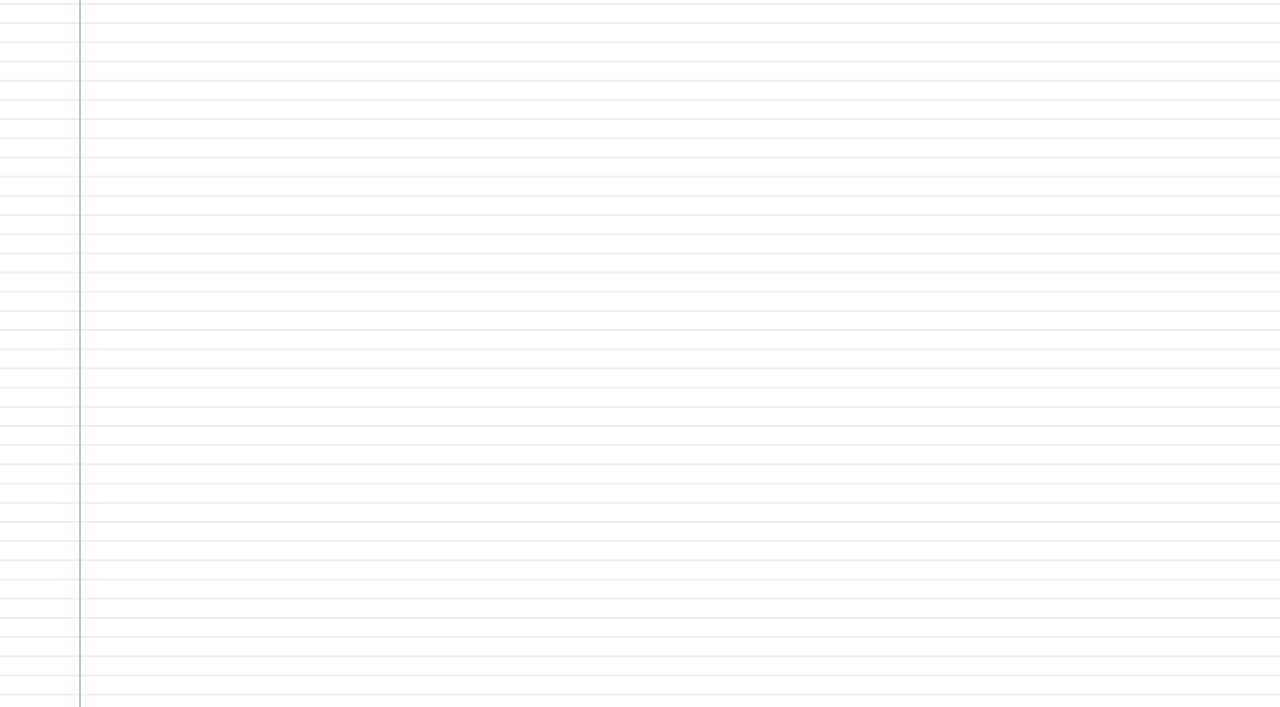
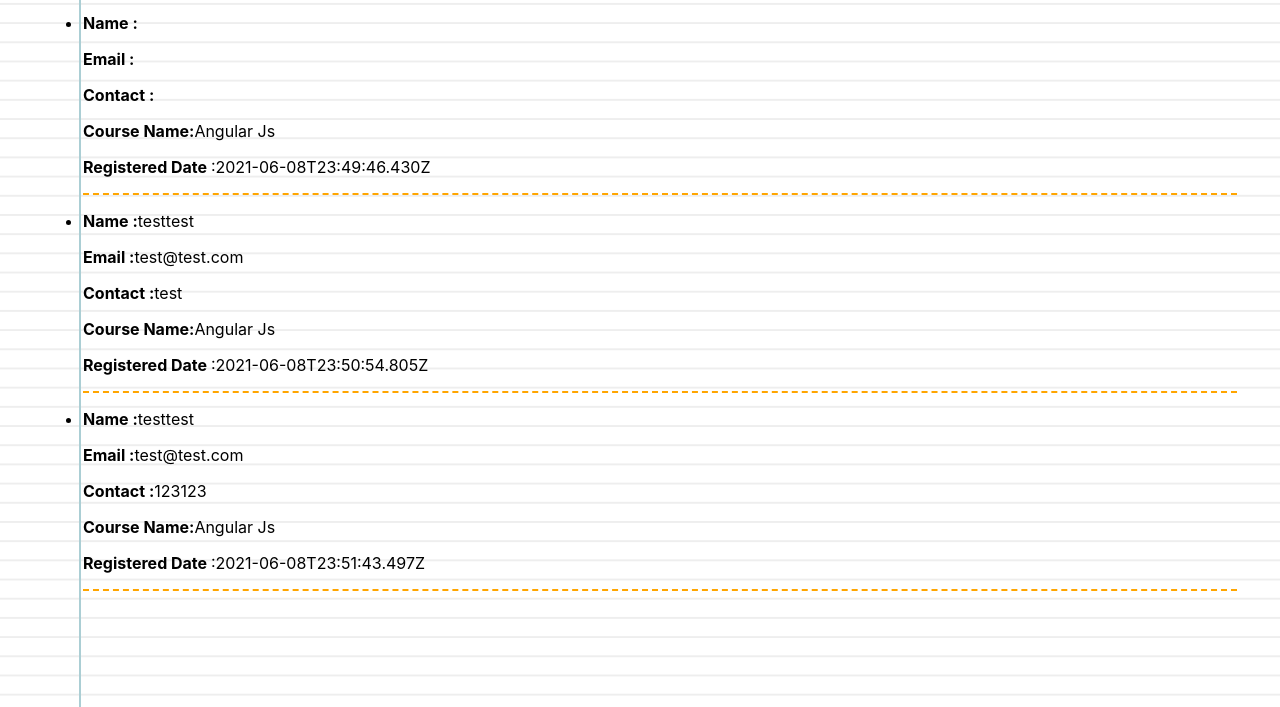
Before and after one commit to rr5803240/react-day3-assignment, a React app: page /trainees in a window 1280 px wide. Before the commit this address had no page. Shown: the part 93-800 px from the top of the page. Built offline with nearby package versions, Linux system fonts and the light colour scheme; some packages are replaced by stand-ins of ours; data requests are answered from the project's data file.

Commit message:
added trainees and created sub loader component

```diff
--- /dev/null
+++ b/src/components/Loader/Loader.css
@@ -0,0 +1,8 @@
+.loaderStyle{
+    color:black;
+    font-size: 25px;
+    display:flex;
+    justify-content:center;
+    align-items:center;
+    height:500px;
+}
--- /dev/null
+++ b/src/components/Loader/Loader.js
@@ -0,0 +1,14 @@
+
+import { BiLoader } from 'react-icons/bi';
+import './Loader.css';
+
+const Loader =()=>{
+  return (
+    <div className="loaderStyle">
+        <p><BiLoader/></p>
+        <p>Loading ...</p>
+    </div>
+  )
+}
+
+export default Loader;
--- a/src/components/RegisterForm/RegisterForm.js
+++ b/src/components/RegisterForm/RegisterForm.js
@@ -77,7 +77,10 @@ class RegisterForm extends Component{
     render(){
         if(this.state.isRegsitrationSuccessFull){
             return <p className="register-success">Registration Successfull
-                     <br/><Link to="/courses">Go Back To Courses</Link>
+                        <ul>
+                            <li><Link to="/courses">Go Back To Courses</Link></li>
+                            <li><Link to="/trainees">View Trainees Registered</Link></li>
+                        </ul>
                     </p>
         }else{
             const registerFormTitle = `Well Done! Please Register for  ${this.state.courseName} course`;
--- /dev/null
+++ b/src/components/Trainees/Trainees.css
@@ -0,0 +1,8 @@
+.trainee-list{
+    margin:35px;
+
+}
+
+.trainee-list li{
+    border-bottom: 2px dashed orange;
+}
--- /dev/null
+++ b/src/components/Trainees/Trainees.js
@@ -0,0 +1,63 @@
+import React, {Component} from 'react';
+import { BiLoader } from 'react-icons/bi';
+import Header from '../Header/Header';
+import './Trainees.css';
+
+class Trainees extends Component{
+    constructor(){
+        super()
+        this.state= {
+            traineesList:[],
+            isTraineesListLoaded:false,
+            error:null
+        }
+    }
+
+    render(){
+        const {error, isTraineesListLoaded} = this.state;
+        if (error) {
+            return <div>Error: {error.message}</div>
+       } else if (!isTraineesListLoaded) {
+            return <div className="loaderStyle">
+                   <p><BiLoader/></p>
+                    <p>Loading ...</p>
+                 </div>
+       } else {
+        return (
+            <ul className="trainee-list">
+                <Header title="Trainees Who have registered the Course" />
+                {
+                    this.state.traineesList.map( (record,index)=>{
+                    return  <li key={index}>
+                                <p><b>Name :</b>{record.firstName}{record.lastName}</p>
+                                <p><b>Email :</b>{record.emailId}</p>
+                                <p><b>Contact :</b>{record.contact}</p>
+                                <p><b>Course Name:</b>{record.courseName}</p>
+                                <p><b> Registered Date </b> :{record.enrolledDate}</p>
+                            </li>
+                    })
+                }
+            </ul>
+            )
+        }
+    }
+
+    componentDidMount(){
+        const traineesListUrl = 'http://localhost:6700/trainees'
+        fetch(traineesListUrl,{method:'GET'})
+        .then((response)=> response.json())
+        .then((records)=>{
+            this.setState({
+                traineesList :records,
+                isTraineesListLoaded: true
+            })
+        },(error)=>{
+            this.setState({
+                isTraineesListLoaded :false,
+                error
+            })
+        })
+    }
+}
+
+export default Trainees;
--- a/src/components/courseList/CourseList.css
+++ b/src/components/courseList/CourseList.css
@@ -17,14 +17,7 @@
     font-size: 40px;
 }
 
-.loaderStyle{
-    color:black;
-    font-size: 25px;
-    display:flex;
-    justify-content:center;
-    align-items:center;
-    height:500px;
-}
+
 
 .courseSectionStyle {
     display: flex;
@@ -56,3 +49,8 @@
       text-decoration: none;
 
   }
+
+  .trainee-link{
+    display: flex;
+    justify-content: flex-end;
+  }
--- a/src/components/courseList/CourseList.js
+++ b/src/components/courseList/CourseList.js
@@ -1,8 +1,9 @@
 import React, { Component } from 'react'
-import { BiLoader } from 'react-icons/bi'
 import { FaVuejs, FaNodeJs, FaAngular, FaReact } from 'react-icons/fa';
 import { SiNextDotJs } from 'react-icons/si';
 import Header from '../Header/Header';
+import Loader from '../Loader/Loader';
+
 import {Link} from 'react-router-dom';
 import './CourseList.css'
 
@@ -35,10 +36,7 @@ class CourseList extends Component {
     if (error) {
          return <div>Error: {error.message}</div>
     } else if (!isCourseListLoaded) {
-         return <div className="loaderStyle">
-                <p><BiLoader/></p>
-                 <p>Loading ...</p>
-              </div>
+         return  <Loader/>
     } else {
       if (courses && courses.length > 0) {
         const CourseList = courses.map((course, index) => {
@@ -61,6 +59,7 @@ class CourseList extends Component {
         return (
           <div>
                <Header />
+               <Link className="trainee-link" to="/trainees">Trainees Registered</Link>
                <div className="courseSectionStyle">{CourseList}</div>
           </div>
         )
--- a/src/containers/App.js
+++ b/src/containers/App.js
@@ -2,6 +2,7 @@ import CourseList from '../components/courseList/CourseList';
 import NotFoundComponent from '../components/NotFound/Notfound';
 import { Route, Switch,Redirect, BrowserRouter as Router } from 'react-router-dom';
 import RegisterForm from '../components/RegisterForm/RegisterForm';
+import Trainees from '../components/Trainees/Trainees';
 
 const App = ()=>{
     return (
@@ -15,6 +16,7 @@ const App = ()=>{
                 {/* <Route  path="/register/:name/:id/:formColor" component={RegisterForm} /> */}
                 <Route  path="/register" component={RegisterForm} />
                 <Route path="/courses" component={CourseList} />
+                <Route path="/trainees" component={Trainees} />
                 <Route component={NotFoundComponent}/>
 
             </Switch>
```
